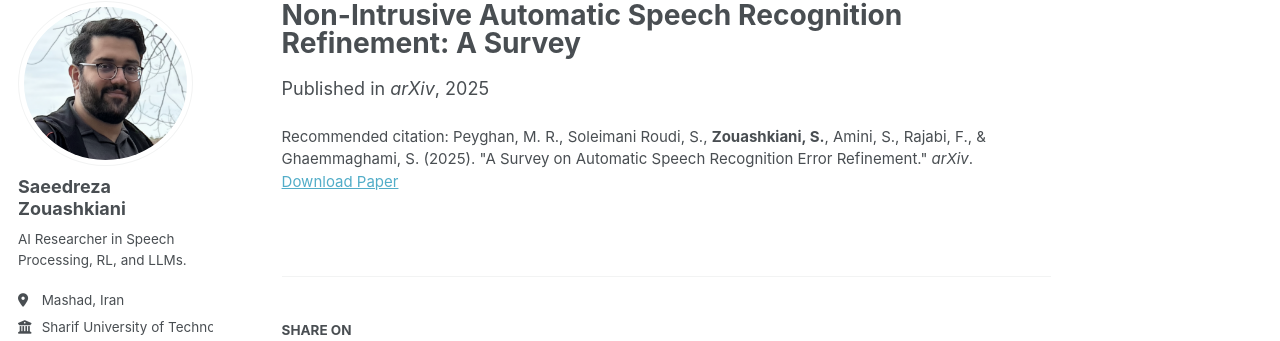
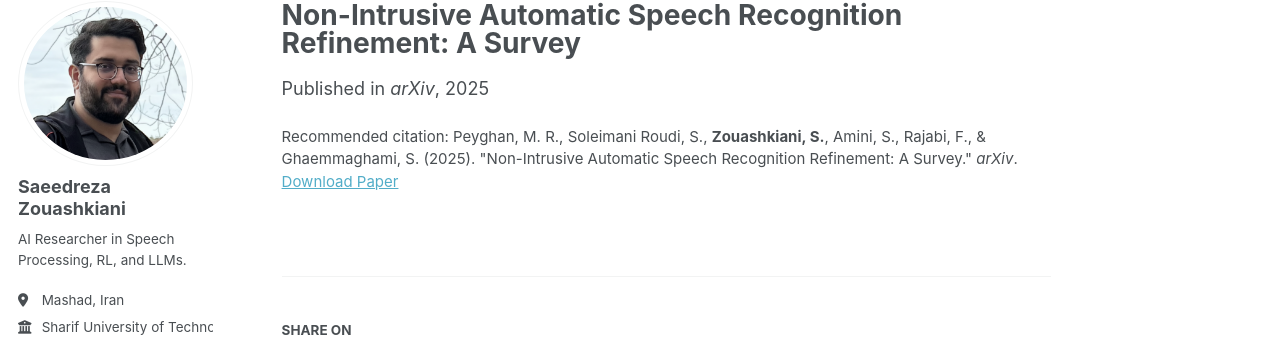
Before and after one commit to saeedzou/saeedzou.github.io, a Jekyll site: the page built from _publications/2025-08-10-survey-on-asr-error-refinement.md, in a window 1280 px wide. Shown: the part 98-439 px from the top of the page. Built offline with Jekyll 4.4.1, drawn with Linux system fonts in a browser that asks for light colours; a script that is not in the unit is left out.

Commit message:
fix: update citation title in ASR refinement survey publication

```diff
--- a/_publications/2025-08-10-survey-on-asr-error-refinement.md
+++ b/_publications/2025-08-10-survey-on-asr-error-refinement.md
@@ -7,5 +7,5 @@ excerpt: "<b>Abstract:</b> Automatic Speech Recognition (ASR) is an integral com
 date: 2025-10-19
 venue: 'arXiv'
 paperurl: 'https://arxiv.org/abs/2508.07285'
-citation: 'Peyghan, M. R., Soleimani Roudi, S., <b>Zouashkiani, S.</b>, Amini, S., Rajabi, F., & Ghaemmaghami, S. (2025). "A Survey on Automatic Speech Recognition Error Refinement." <i>arXiv</i>.'
+citation: 'Peyghan, M. R., Soleimani Roudi, S., <b>Zouashkiani, S.</b>, Amini, S., Rajabi, F., & Ghaemmaghami, S. (2025). "Non-Intrusive Automatic Speech Recognition Refinement: A Survey." <i>arXiv</i>.'
 ---
```
